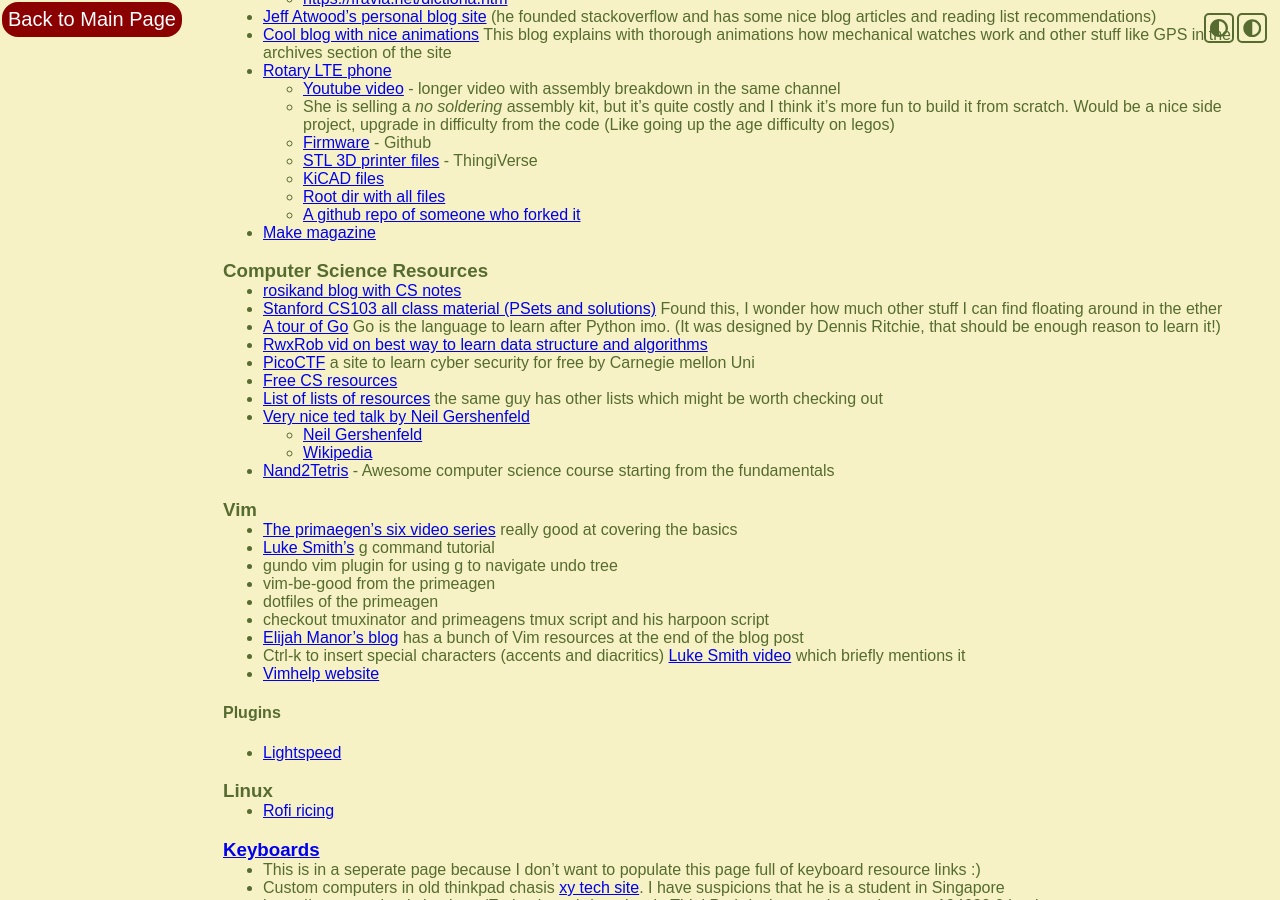
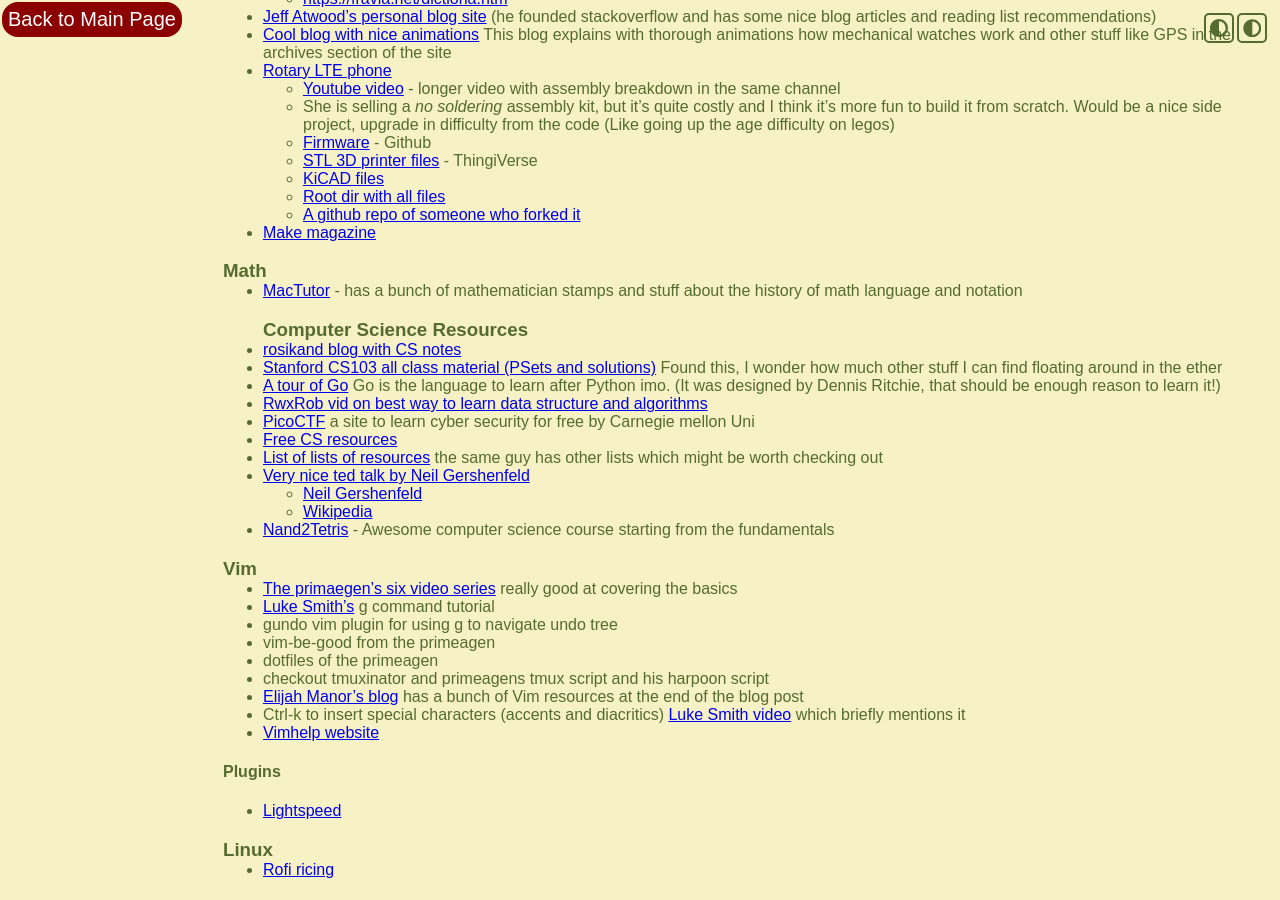
Before and after one commit to GiulianoPalazzi/giulianopalazzi.github.io, a Jekyll site: the page built from resources/cool_resources.md, in a window 1280 px wide and 900 px high, scrolled down 2104 px. Built offline with Jekyll 4.4.1, drawn with Linux system fonts in a browser that asks for light colours; nearby versions of some CDN libraries.

Commit message:
started a math section and added a cool website link to it

```diff
--- a/resources/cool_resources.md
+++ b/resources/cool_resources.md
@@ -94,6 +94,8 @@
 	* [A github repo of someone who forked it](https://github.com/riosil/RotaryCellphone){:target="_blank"}
 * [Make magazine](https://makezine.com/){:target="_blank"}
 
+### Math ###
+* [MacTutor](https://mathshistory.st-andrews.ac.uk/Miller/mathsym/){:target="_blank"} - has a bunch of mathematician stamps and stuff about the history of math language and notation
 ### Computer Science Resources
 
 - <a href="https://rosikand.github.io/notes/" target="_blank">rosikand blog with CS notes</a>
```
